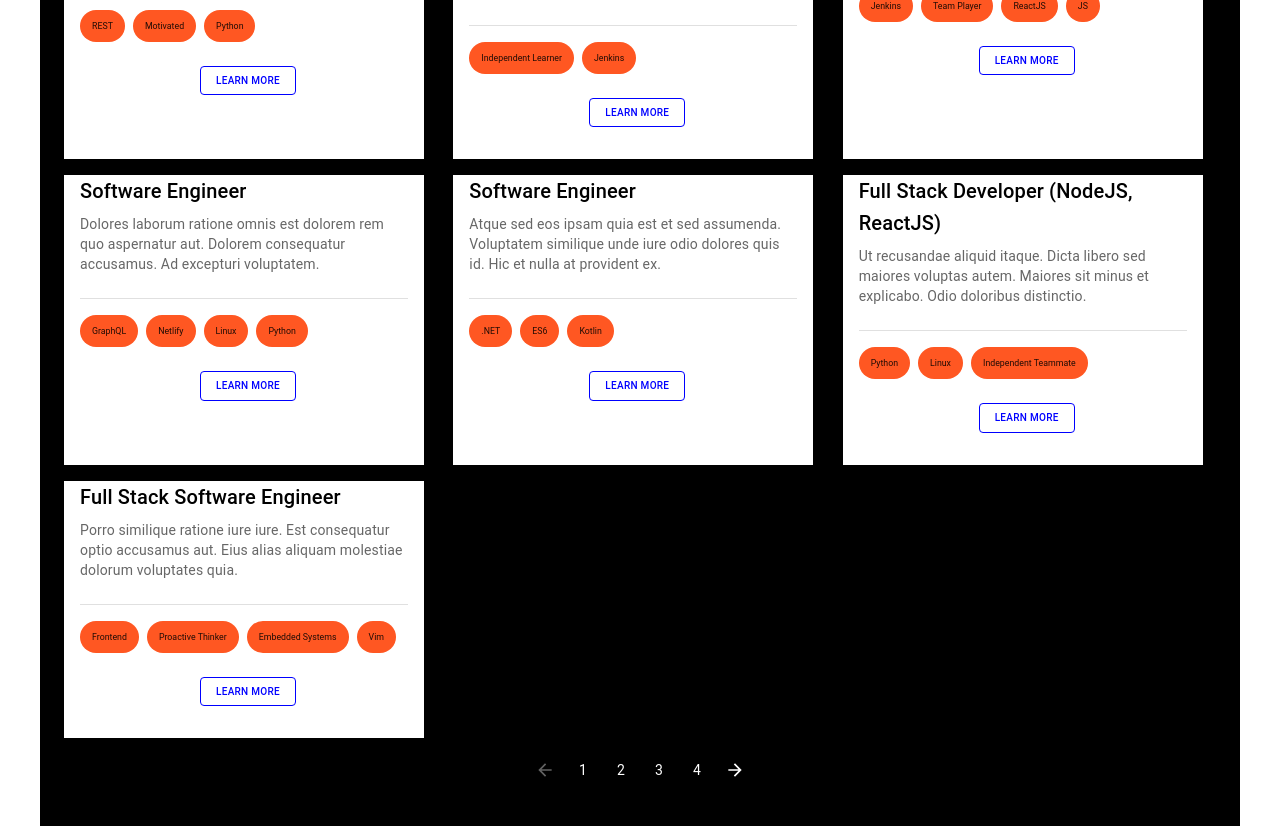
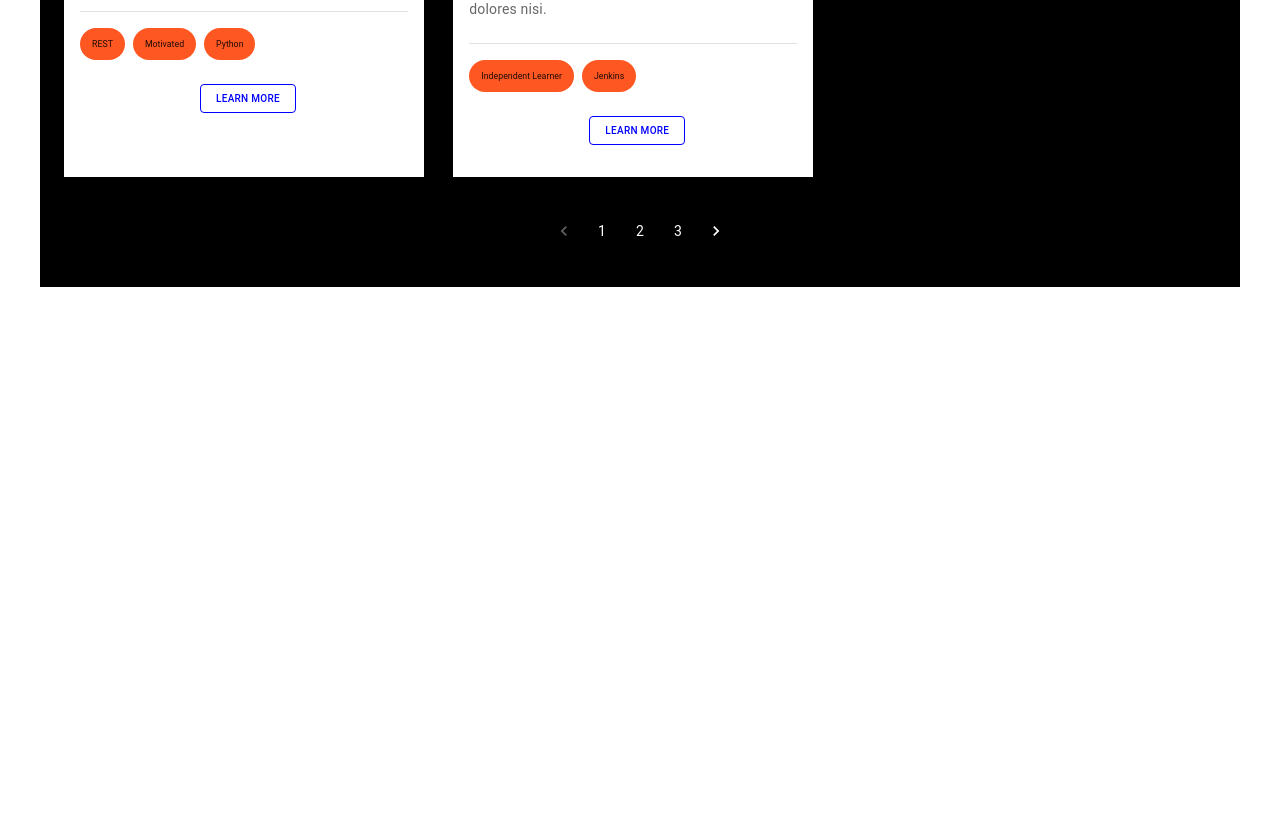
Before and after one commit to tracytrle/search-jobs-app-0709, a React (Create React App) app: page / in a window 1280 px wide. Shown: the part 560-1394 px from the top of the page. After the commit the page ends 855 px from the top, so only its background shows below. Built offline with nearby package versions, Linux system fonts and the light colour scheme.

Commit message:
done pagination

```diff
--- a/src/App.js
+++ b/src/App.js
@@ -1,8 +1,9 @@
-import React from "react";
+import React, { useEffect } from "react";
 import SearchAppBar from "./components/SearchAppBar";
 import { createTheme, ThemeProvider } from "@mui/material/styles";
 import ContainerApp from "./components/ContainerApp";
 import HomePage from "./components/HomePage";
+import { Routes, Route } from "react-router-dom";
 
 const theme = createTheme({
   palette: {
@@ -14,13 +15,16 @@ const theme = createTheme({
     },
   },
 });
+
 function App() {
   return (
     <div>
       <ContainerApp>
         <ThemeProvider theme={theme}>
           <SearchAppBar />
-          <HomePage />
+          <Routes>
+            <Route path="/" element={<HomePage />}></Route>
+          </Routes>
         </ThemeProvider>
       </ContainerApp>
     </div>
--- a/src/components/HomePage.js
+++ b/src/components/HomePage.js
@@ -1,13 +1,27 @@
-import * as React from "react";
+import React from "react";
+import { useEffect, useState } from "react";
+
 import { styled } from "@mui/material/styles";
 import Box from "@mui/material/Box";
 import Paper from "@mui/material/Paper";
-import Grid from "@mui/material/Grid";
-import jobs from "../jobs.json";
 import Container from "@mui/material/Grid";
-import JobBox from "./JobBox";
+import jobData from "../getData";
 import PaginationAppButtons from "./PaginationAppButtons";
 import ShowingJobs from "./ShowingJobs.js";
+import { Typography } from "@mui/material";
+import { useSearchParams } from "react-router-dom";
+import Pagination from "@mui/material/Pagination";
+import PaginationItem from "@mui/material/PaginationItem";
+import Stack from "@mui/material/Stack";
+import ArrowBackIcon from "@mui/icons-material/ArrowBack";
+import ArrowForwardIcon from "@mui/icons-material/ArrowForward";
+import PaginationApp from "./PaginationApp";
+
+const CentterPagination = styled(Pagination)(({ theme }) => ({
+  ul: {
+    justifyContent: "center",
+  },
+}));
 
 const Item = styled(Paper)(({ theme }) => ({
   backgroundColor: theme.palette.mode === "dark" ? "#1A2027" : "#fff",
@@ -18,6 +32,36 @@ const Item = styled(Paper)(({ theme }) => ({
 }));
 
 export default function HomePage() {
+  const [jobs, setJobs] = useState([]);
+  const [totalPages, setTotalPages] = useState(1);
+  const [page, setPage] = useState(1);
+  const [searchParams, setSearchParams] = useSearchParams();
+  const searchInput = searchParams.get("q");
+
+  function changePage(newPage) {
+    setPage(newPage);
+  }
+
+  useEffect(() => {
+    const fetchData = async () => {
+      const data = await jobData.getJobs(page, searchInput);
+      setJobs(data.jobs);
+      setTotalPages(data.totalPage);
+      console.log("Hompage searchInput: ", searchInput);
+      console.log("print totalPage: ", totalPages);
+      // console.log(`data.jobs: ${JSON.stringify(data.jobs)}`);
+      // console.log("jobs: ", jobs);
+      // console.log("page: ", page);
+    };
+    fetchData();
+  }, [page, searchInput]);
+
+  useEffect(() => {
+    console.log("-- Homepage jobs: ", jobs);
+    console.log("-- Homepage page: ", page);
+    console.log("-- Homepage totalpage: ", totalPages);
+  }, [jobs, page, totalPages]);
+
   return (
     <Container
       sx={{
@@ -30,7 +74,10 @@ export default function HomePage() {
         padding: 1,
       }}
     >
-      <ShowingJobs page={1} />
+      {" Testing "}
+      {jobs.length > 0 ? (
+        <>
+          <ShowingJobs jobs={jobs} page={page} />
           <Box
             sx={{
               mt: 2,
@@ -38,8 +85,14 @@ export default function HomePage() {
               color: "white",
             }}
           >
-        <PaginationAppButtons />
+            <PaginationApp PageCount={totalPages} changePage={changePage} />
           </Box>
+        </>
+      ) : (
+        <Typography variant="h4" sx={{ textAlign: "center" }}>
+          No Job found
+        </Typography>
+      )}
     </Container>
   );
 }
--- /dev/null
+++ b/src/components/PaginationApp.js
@@ -0,0 +1,43 @@
+import * as React from "react";
+import Typography from "@mui/material/Typography";
+import Pagination from "@mui/material/Pagination";
+import Stack from "@mui/material/Stack";
+
+export default function PaginationControlled({ PageCount, changePage }) {
+  const [page, setPage] = React.useState(1);
+  const handleChange = (event, value) => {
+    setPage(value);
+    changePage(value);
+  };
+
+  // const handleOnClick = (event) => {
+  //   let value = event.target.page;
+  //   console.log({ event });
+  //   setPage(value);
+  // };
+
+  return (
+    <Stack
+      spacing={2}
+      sx={{
+        color: "white",
+        display: "flex",
+        alignItems: "center",
+        justifyContent: "center",
+        marginTop: "30px",
+      }}
+    >
+      <Typography></Typography>
+      <Pagination
+        sx={{
+          "& .MuiPaginationItem-root": {
+            color: "white",
+          },
+        }}
+        count={PageCount}
+        page={page}
+        onChange={handleChange}
+      />
+    </Stack>
+  );
+}
--- a/src/components/PaginationAppButtons.js
+++ b/src/components/PaginationAppButtons.js
@@ -4,9 +4,11 @@ import PaginationItem from "@mui/material/PaginationItem";
 import Stack from "@mui/material/Stack";
 import ArrowBackIcon from "@mui/icons-material/ArrowBack";
 import ArrowForwardIcon from "@mui/icons-material/ArrowForward";
-import { Container } from "@mui/system";
+import { useState } from "react";
 
-export default function CustomIcons() {
+export default function CustomIcons(nums) {
+  const [page, setPage] = useState(1);
+
   return (
     <Stack
       spacing={2}
@@ -14,19 +16,22 @@ export default function CustomIcons() {
         display: "flex",
         justifyContent: "center",
         alignItems: "center",
-        color: "white", // Set the color to white
+        color: "white",
+        backgroundColor: "yellow",
         mt: 3,
         "& .MuiPaginationItem-root": {
-          color: "white", // Set the color of the items to white
+          color: "white",
         },
       }}
     >
       <Pagination
-        count={4}
-        renderItem={(item) => (
+        count={nums}
+        renderItem={(nums) => (
           <PaginationItem
             slots={{ previous: ArrowBackIcon, next: ArrowForwardIcon }}
-            {...item}
+            onChange={(event, pageNum) => {
+              setPage(pageNum);
+            }}
           />
         )}
       />
--- a/src/components/SearchAppBar.js
+++ b/src/components/SearchAppBar.js
@@ -1,4 +1,6 @@
 import * as React from "react";
+import { useState } from "react";
+
 import { styled, alpha } from "@mui/material/styles";
 import AppBar from "@mui/material/AppBar";
 import Box from "@mui/material/Box";
@@ -8,6 +10,7 @@ import Typography from "@mui/material/Typography";
 import InputBase from "@mui/material/InputBase";
 import MenuIcon from "@mui/icons-material/Menu";
 import SearchIcon from "@mui/icons-material/Search";
+import { useSearchParams } from "react-router-dom";
 
 const Search = styled("div")(({ theme }) => ({
   position: "relative",
@@ -52,6 +55,24 @@ const StyledInputBase = styled(InputBase)(({ theme }) => ({
 }));
 
 export default function SearchAppBar() {
+  let [searchParams, setSearchParams] = useSearchParams();
+  const [searchValue, setSearchValue] = useState(searchParams.get("q") || "");
+  function handleOnChange(event) {
+    let value = event.target.value;
+    setSearchValue(value);
+  }
+
+  const handleKeyDown = (event) => {
+    if (event.key === "Enter") {
+      let value = event.target.value;
+      setSearchValue(value);
+      setSearchParams({ q: value });
+      console.log("print searchParams: ", value);
+      // You can also prevent the default form submission behavior by calling event.preventDefault()
+      event.preventDefault();
+    }
+  };
+
   return (
     <Box sx={{ flexGrow: 1 }}>
       <AppBar position="static">
@@ -80,6 +101,12 @@ export default function SearchAppBar() {
             <StyledInputBase
               placeholder="Search…"
               inputProps={{ "aria-label": "search" }}
+              placeholder="Search…"
+              value={searchValue}
+              onChange={(event) => {
+                handleOnChange(event);
+              }}
+              onKeyDown={handleKeyDown}
             />
           </Search>
         </Toolbar>
--- a/src/components/ShowingJobs.js
+++ b/src/components/ShowingJobs.js
@@ -1,14 +1,11 @@
 import Grid from "@mui/material/Grid";
-import jobs from "../jobs.json";
 
 import JobBox from "./JobBox";
 
-export default function showingJobs({ page }) {
-  let startIndex = (page - 1) * 10;
-  let endIndex = startIndex + 10;
+export default function showingJobs({ jobs, page }) {
   return (
     <Grid container spacing={2} mt={1}>
-      {jobs.slice(startIndex, endIndex).map((job) => (
+      {jobs.map((job) => (
         <Grid key={job.id} item xs={12} md={6} lg={4}>
           <JobBox job={job} />
         </Grid>
--- /dev/null
+++ b/src/getData.js
@@ -0,0 +1,37 @@
+import jobs from "./jobs.json";
+
+async function getJobs(page, searchInput = null) {
+  const promise = new Promise((resolve, reject) => {
+    setTimeout(() => {
+      resolve();
+    }, 100);
+  });
+  await promise;
+
+  if (searchInput) {
+    console.log(`---------> notempty.getData: ${searchInput}`);
+    let collectedJobs = jobs.filter(
+      (job) =>
+        job.title.toLowerCase().includes(searchInput.toLowerCase()) ||
+        job.description.toLowerCase().includes(searchInput.toLowerCase()) ||
+        job.city.toLowerCase().includes(searchInput.toLowerCase()) ||
+        job.skills.some((each) =>
+          each.toLowerCase().includes(searchInput.toLowerCase())
+        )
+    );
+    console.log(`----> collectedJobs: ${collectedJobs}`);
+    let size = Math.ceil(collectedJobs.length / 5);
+    console.log(`---------> NONempty.getsize: ${size}`);
+    // return { jobs: collectedJobs, totalPage: size };
+    return {
+      jobs: collectedJobs.slice((page - 1) * 6, page * 6 - 1),
+      totalPage: size,
+    };
+  } else {
+    let size = Math.ceil(jobs.length / 5);
+    console.log(`---------> empty.getsize: ${size}`);
+    return { jobs: jobs.slice((page - 1) * 6, page * 6 - 1), totalPage: size };
+  }
+}
+
+export default { getJobs };
--- a/src/index.js
+++ b/src/index.js
@@ -1,5 +1,11 @@
 import React from "react";
 import ReactDOM from "react-dom";
 import App from "./App";
+import { BrowserRouter } from "react-router-dom";
 
-ReactDOM.render(<App />, document.getElementById("root"));
+ReactDOM.render(
+  <BrowserRouter>
+    <App />
+  </BrowserRouter>,
+  document.getElementById("root")
+);
```
Lines whose indentation alone changed are shown as unchanged.
